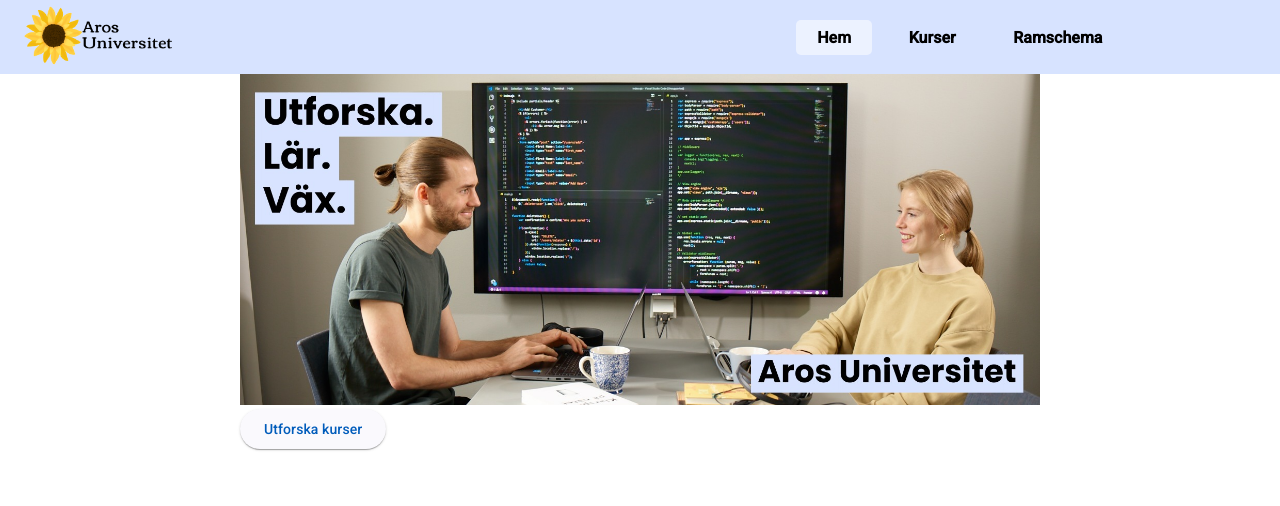
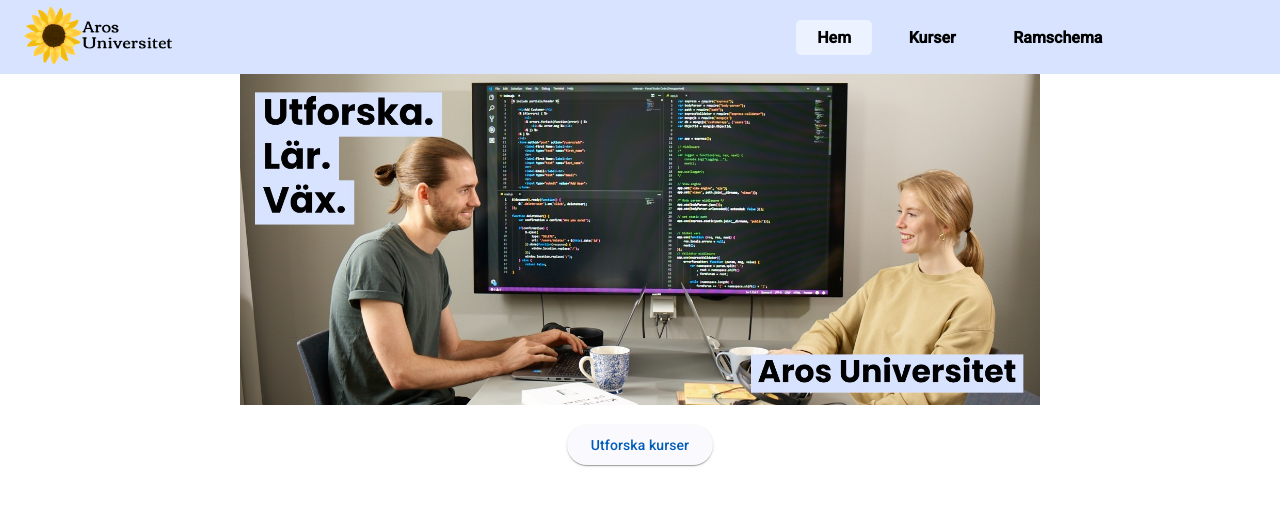
Before and after one commit to rare2400/projekt-ts, an Angular app: page /Hem in a window 1280 px wide. Shown: the top 506 px of the page. Built offline with nearby package versions, Linux system fonts and the light colour scheme.

Commit message:
centrerar knappen

```diff
--- a/src/app/pages/home/home.component.css
+++ b/src/app/pages/home/home.component.css
@@ -2,3 +2,8 @@
     width: 100%;
     height: auto;
 }
+
+#btn {
+    margin-top: 1em;
+    text-align: center;
+}
```
